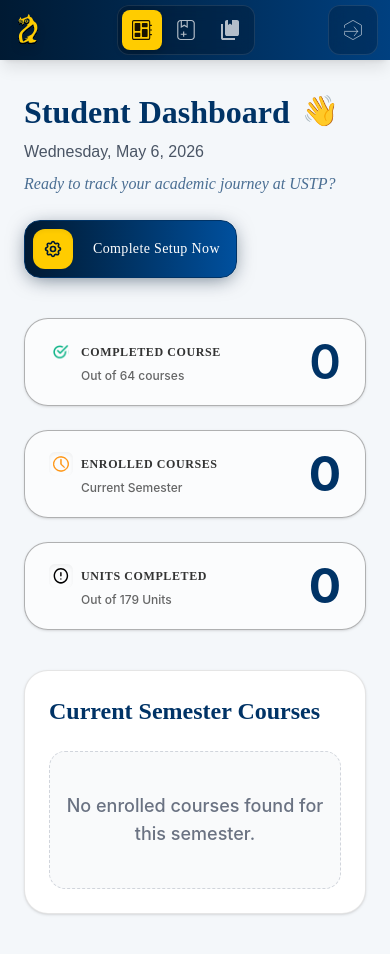
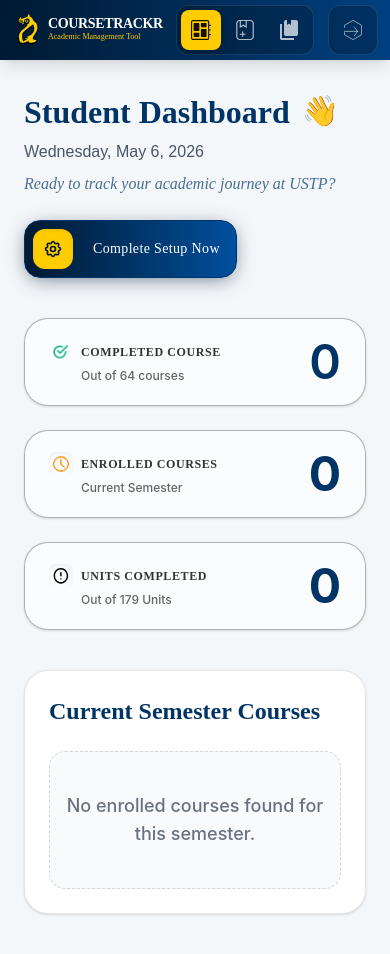
Before and after one commit to knghtcomp/CourseTrackr, a React (Vite) app in the folder CourseTrackrKuago/: page /dashboard in a window 390 px wide. Shown: the top 954 px of the page. Built offline with nearby package versions, Linux system fonts and the light colour scheme; a web font is replaced by a local one.

Commit message:
COursetrackr logo

```diff
--- a/CourseTrackrKuago/src/pages/DashBoard/StudentDashboardHeaderSection.jsx
+++ b/CourseTrackrKuago/src/pages/DashBoard/StudentDashboardHeaderSection.jsx
@@ -38,7 +38,6 @@ export const StudentDashboardHeaderSection = () => {
     : 'dashboard';
 
   const handleLogout = () => {
-    // 🚨 BUG FIX: Updated this to clear the new 'studentUser' key!
     localStorage.removeItem('studentUser');
     localStorage.removeItem('setupLocked');
     localStorage.removeItem('gradingPortalOpen');
@@ -47,10 +46,8 @@ export const StudentDashboardHeaderSection = () => {
 
   return (
     <header
-      // MOBILE FIX: Slim 60px height on mobile, 90px on desktop
       className="w-full h-[60px] md:h-[90px] flex items-center relative shadow-lg z-[100] shrink-0 bg-gradient-to-r from-[#001A33] to-[#004080]"
     >
-      {/* MOBILE FIX: justify-between separates into strictly 3 zones */}
       <div className="w-full max-w-[1440px] mx-auto flex items-center justify-between px-3 md:px-6 h-full gap-2">
 
         {/* ==============================
@@ -65,12 +62,12 @@ export const StudentDashboardHeaderSection = () => {
             alt="Logo"
             className="w-8 h-8 md:w-14 md:h-14 drop-shadow-lg"
           />
-          {/* TEXT: Strictly hidden on mobile */}
-          <div className="hidden md:flex flex-col justify-center ml-2">
-            <h1 className="text-[22px] lg:text-[26px] xl:text-[30px] font-bold text-white leading-none font-['Calistoga'] m-0 tracking-tight">
+          {/* TEXT: Now visible on mobile with properly scaled responsive sizes */}
+          <div className="flex flex-col justify-center ml-1 md:ml-2">
+            <h1 className="text-[14px] md:text-[22px] lg:text-[26px] xl:text-[30px] font-bold text-white leading-none font-['Calistoga'] m-0 tracking-tight">
               COURSETRACKR
             </h1>
-            <h2 className="text-[12px] lg:text-[14px] xl:text-[16px] text-[#FFCC00] font-['Calistoga'] m-0 mt-0.5 whitespace-nowrap">
+            <h2 className="text-[8px] md:text-[12px] lg:text-[14px] xl:text-[16px] text-[#FFCC00] font-['Calistoga'] m-0 md:mt-0.5 whitespace-nowrap">
               Academic Management Tool
             </h2>
           </div>
@@ -87,7 +84,6 @@ export const StudentDashboardHeaderSection = () => {
             <button
               title="Dashboard"
               onClick={() => navigate('/dashboard')}
-              // MOBILE FIX: w-10 h-10 forces a perfect square icon on phones
               className={`flex items-center justify-center md:gap-2 w-10 h-10 md:w-auto md:px-4 md:h-10 rounded-lg md:rounded-xl transition-all duration-300 active:scale-95 group ${
                 isActive === 'dashboard'
                 ? 'bg-[#FFCC00] shadow-[0_2px_10px_rgba(0,0,0,0.2)]'
@@ -101,7 +97,6 @@ export const StudentDashboardHeaderSection = () => {
                   isActive === 'dashboard' ? 'brightness-0 opacity-90' : 'brightness-0 invert opacity-70 group-hover:opacity-100'
                 }`}
               />
-              {/* TEXT: Strictly hidden on mobile */}
               <span className={`hidden md:block text-[13px] lg:text-[15px] font-bold font-['Inter'] whitespace-nowrap ${isActive === 'dashboard' ? 'text-[#001A33]' : 'text-gray-300 group-hover:text-white'}`}>
                 Dashboard
               </span>
@@ -193,7 +188,6 @@ export const StudentDashboardHeaderSection = () => {
             <button
               title="Logout"
               onClick={handleLogout}
-              // MOBILE FIX: w-10 h-10 square button
               className="flex items-center justify-center md:gap-2 w-10 h-10 md:w-auto md:px-4 md:h-10 rounded-lg md:rounded-xl transition-all duration-300 active:scale-95 group hover:bg-white/10"
             >
               <img
@@ -201,7 +195,6 @@ export const StudentDashboardHeaderSection = () => {
                 alt="Logout"
                 className="w-5 h-5 shrink-0 transition-all duration-300 brightness-0 invert opacity-70 group-hover:opacity-100"
               />
-              {/* TEXT: Strictly hidden on mobile */}
               <span className="hidden md:block text-[13px] lg:text-[15px] font-bold font-['Inter'] whitespace-nowrap text-gray-300 group-hover:text-white">
                 Logout
               </span>
```
